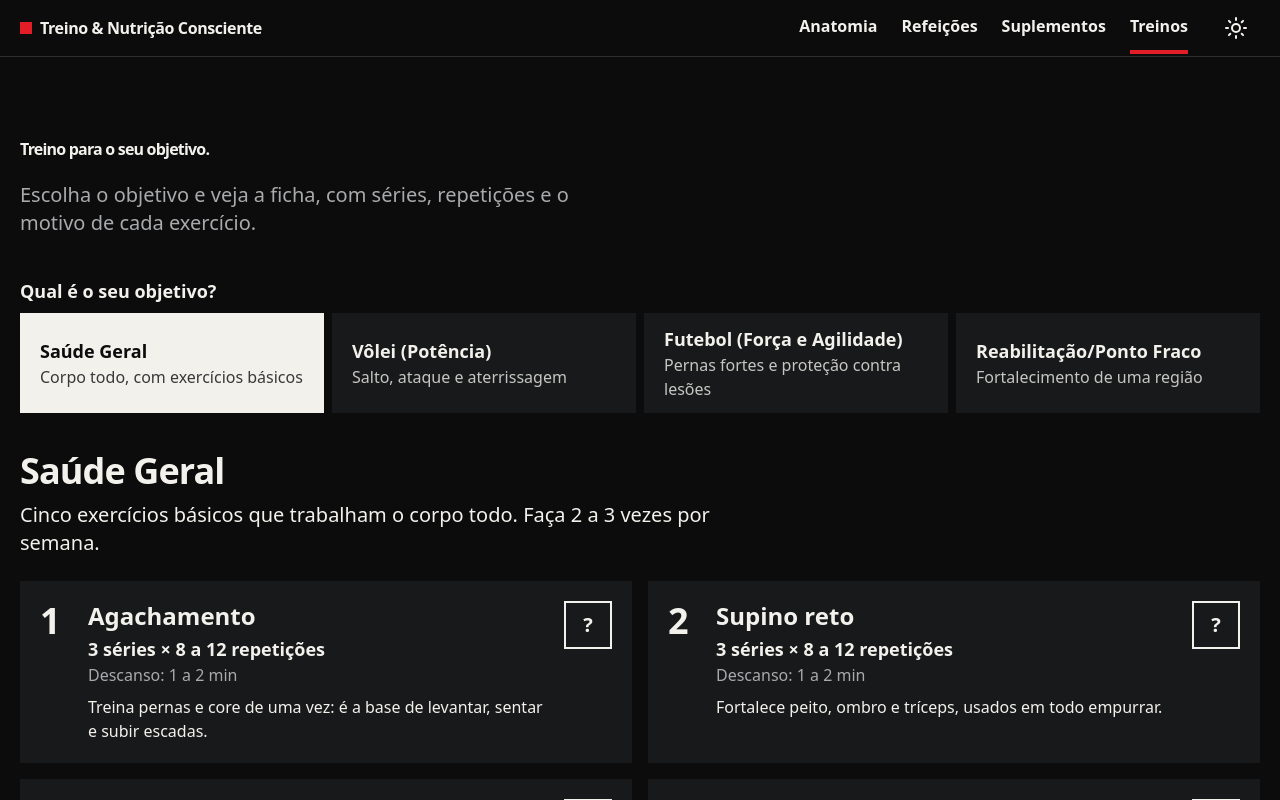
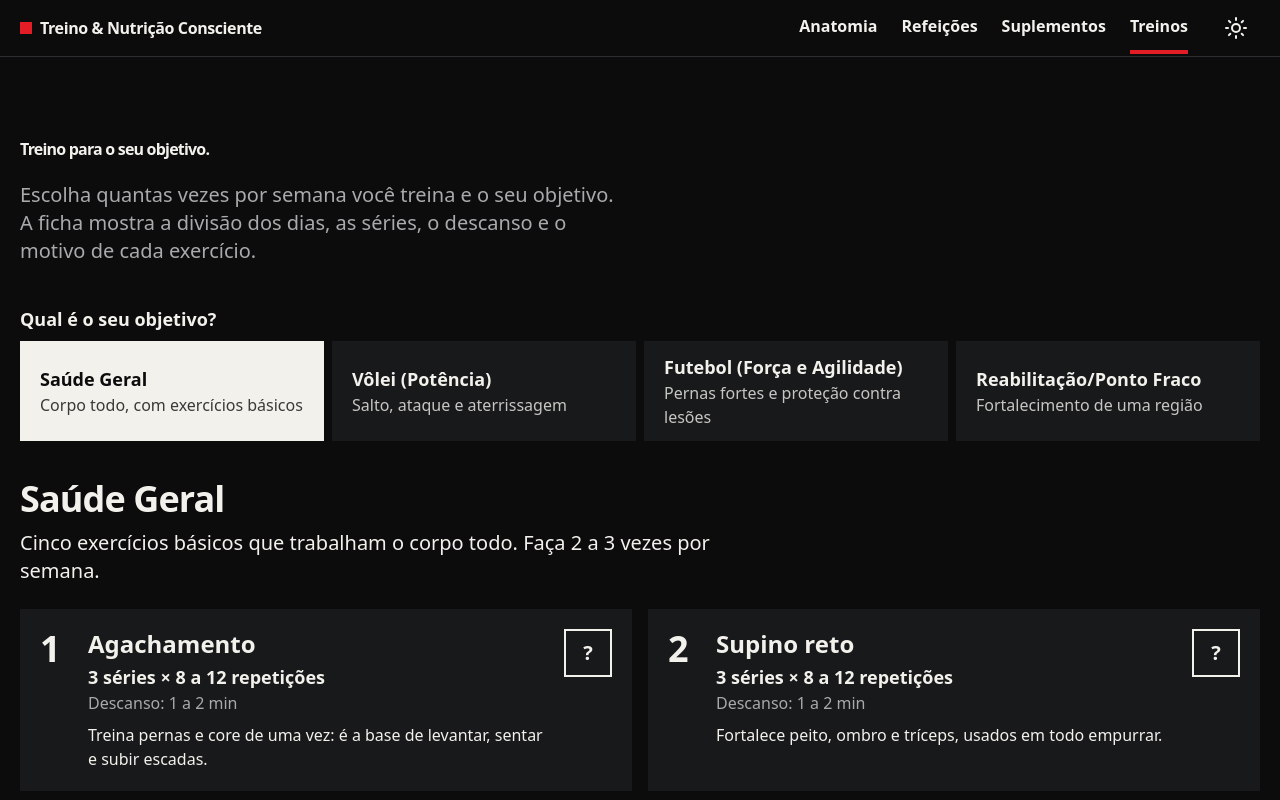
Before and after one commit to M1BC/Personal, a Next.js app: page /treinos in a window 1280 px wide. Shown: the top 800 px of the page. Built offline with nearby package versions, Linux system fonts and the light colour scheme.

Commit message:
Add files via upload

```diff
--- a/app/treinos/page.tsx
+++ b/app/treinos/page.tsx
@@ -8,7 +8,7 @@ export default function Pagina() {
     <section className={`${CAIXA} pb-24 pt-12 md:pt-20`}>
       <h1 className={H1}>Treino para o seu objetivo.</h1>
       <p className="mt-5 max-w-[52ch] text-xl text-suave">
-        Escolha o objetivo e veja a ficha, com séries, repetições e o motivo de cada exercício.
+        Escolha quantas vezes por semana você treina e o seu objetivo. A ficha mostra a divisão dos dias, as séries, o descanso e o motivo de cada exercício.
       </p>
       <div className="mt-10">
         <Treinos />
```
